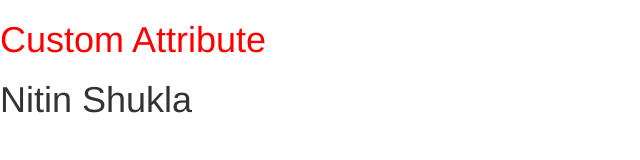
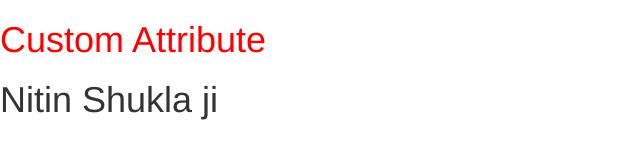
Before and after one commit to nshukla6/test, a plain HTML site: page index.html in a window 1280 px wide. Shown: the full height of the page, 0-640 px from the left. Drawn offline with Linux system fonts and the light colour scheme.

Commit message:
Update index.html

```diff
--- a/index.html
+++ b/index.html
@@ -8,7 +8,7 @@
     </head>
     <body>
         <h1 style="color:red">Custom Attribute</h1>
-        <h1 nitin="app:green">Nitin Shukla</h1>
+        <h1 nitin="app:green">Nitin Shukla ji</h1>
 
 
     </body>
```
